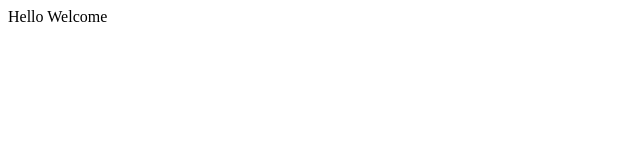
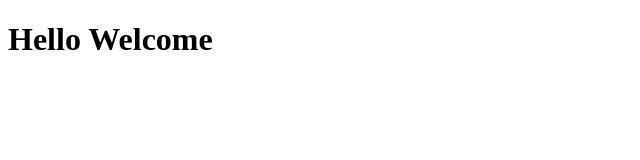
Before and after one commit to omnibeast/website, a plain HTML site: page index.html in a window 1280 px wide. Shown: the whole page, without its empty margins (0-640 px from the left). Drawn offline with Linux system fonts and the light colour scheme.

Commit message:
Update index.html

```diff
--- a/index.html
+++ b/index.html
@@ -4,7 +4,7 @@
 
     </head>
     <body>
-        Hello Welcome
+        <h1>Hello Welcome</h1>
     </body>
 
 </html>
```
